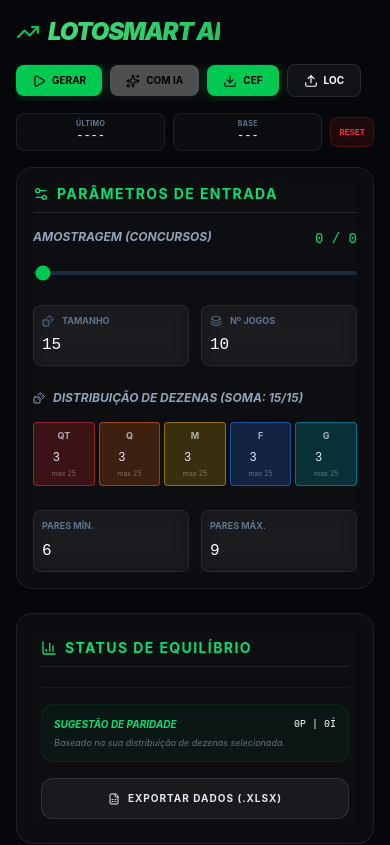
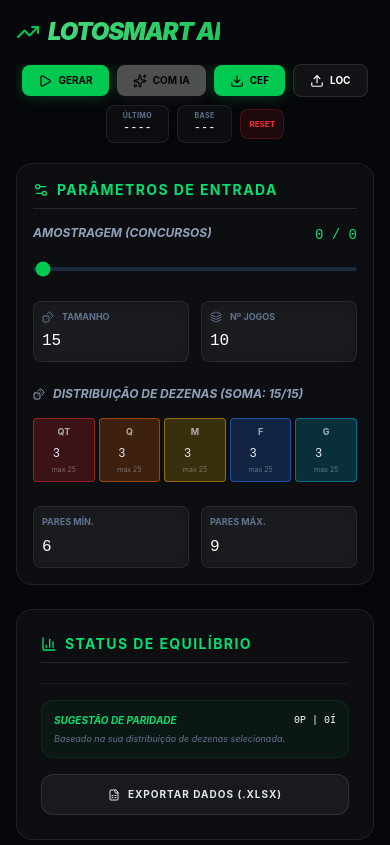
Before and after one commit to ZivrimPompom/LotoFacil-JS, a React (Vite) app: page / in a window 390 px wide. Shown: the top 845 px of the page. Built offline with nearby package versions, Linux system fonts and the light colour scheme.

Commit message:
feat: Improve header layout and styling
Adjusted header layout for better responsiveness and alignment. Enhanced text styles and positioning for improved readability and visual appeal.

```diff
--- a/src/App.tsx
+++ b/src/App.tsx
@@ -430,8 +430,8 @@ export default function App() {
   return (
      <div className="min-h-screen lg:h-screen flex flex-col p-4 md:p-6 gap-4 md:gap-6 font-sans overflow-x-hidden">
       {/* Top Header */}
-      <header className="flex flex-col xl:flex-row justify-between items-start xl:items-center gap-4 shrink-0">
-        <div className="flex flex-col w-full xl:w-auto">
+      <header className="flex flex-col xl:flex-row justify-between items-center xl:items-center gap-4 shrink-0">
+        <div className="flex flex-col w-full xl:w-auto items-start text-left">
           <div className="flex justify-between items-center w-full xl:w-auto">
             <h1 className="text-2xl md:text-3xl font-black tracking-tighter uppercase italic gradient-text flex items-center gap-2">
               <TrendingUp className="w-6 h-6 md:w-8 md:h-8 text-green-500" />
@@ -447,12 +447,11 @@ export default function App() {
               />
             </div>
           </div>
-          <p className="text-[10px] md:text-xs text-slate-500 font-mono tracking-widest hidden sm:block">ANALISADOR ESTATÍSTICO DE ALTA PERFORMANCE</p>
+          <p className="text-[9px] md:text-xs text-slate-500 font-mono tracking-widest hidden sm:block mt-0.5">ANALISADOR ESTATÍSTICO DE ALTA PERFORMANCE</p>
         </div>
 
-        <div className="flex flex-col sm:flex-row gap-3 w-full xl:w-auto">
-          {/* Main Action Buttons */}
-          <div className="flex gap-2 w-full xl:w-auto items-center justify-start sm:justify-end overflow-x-auto pb-1 xl:pb-0 custom-scrollbar">
+        <div className="flex flex-wrap gap-2 w-full xl:w-auto items-center justify-center sm:justify-end overflow-x-auto pb-1 xl:pb-0 custom-scrollbar">
+          {/* Action Buttons */}
           <button
               onClick={loadMockData}
               className="bg-green-500 hover:bg-green-400 text-black font-bold px-4 py-2 md:px-5 md:py-3 rounded-lg transition-all glow-green uppercase text-[10px] md:text-sm flex items-center gap-1.5 shrink-0"
@@ -490,29 +489,25 @@ export default function App() {
             <span className="hidden sm:inline">Local</span>
             <span className="sm:hidden">LOC</span>
           </button>
-          </div>
 
-          {/* Stats and Reset */}
-          <div className="flex gap-2 w-full xl:w-auto items-center justify-start sm:justify-end">
-            <div className="glass px-2 md:px-3 py-1.5 rounded-lg text-right flex-1 sm:flex-none flex flex-col justify-center min-w-fit">
+          {/* Stats */}
+          <div className="glass px-2 md:px-3 py-1.5 rounded-lg text-right flex flex-col justify-center min-w-fit shrink-0">
             <span className="block text-[7px] md:text-[8px] uppercase text-slate-500 font-bold tracking-wider leading-tight text-center sm:text-right">Último</span>
             <span className="block text-xs md:text-base font-mono text-white leading-tight text-center sm:text-right px-2">{data.length || '----'}</span>
           </div>
-            <div className="glass px-2 md:px-3 py-1.5 rounded-lg text-right flex-1 sm:flex-none flex flex-col justify-center min-w-fit">
+          <div className="glass px-2 md:px-3 py-1.5 rounded-lg text-right flex flex-col justify-center min-w-fit shrink-0">
             <span className="block text-[7px] md:text-[8px] uppercase text-slate-500 font-bold tracking-wider leading-tight text-center sm:text-right">Base</span>
             <span className="block text-xs md:text-base font-mono text-white leading-tight text-center sm:text-right px-2">{data.length || '---'}</span>
           </div>
 
-            <div className="flex gap-2 shrink-0">
+          {/* Reset */}
           <button
               onClick={resetParams}
-                  className="bg-red-500/10 border border-red-500/20 hover:bg-red-500/20 text-red-500 font-bold p-2 md:px-3 md:py-2 rounded-lg transition-all uppercase text-[8px] md:text-[10px]"
+              className="bg-red-500/10 border border-red-500/20 hover:bg-red-500/20 text-red-500 font-bold p-2 md:px-4 md:py-3 rounded-lg transition-all uppercase text-[8px] md:text-[10px] shrink-0"
               title="Resetar"
             >
               Reset
           </button>
-            </div>
-          </div>
         </div>
       </header>
 
@@ -735,7 +730,7 @@ export default function App() {
                     transition={{ delay: idx * 0.05 }}
                     className="flex flex-col md:flex-row items-center gap-4 bg-white/5 p-4 rounded-xl border border-white/5 hover:border-green-500/30 transition-colors group"
                   >
-                    <div className="text-[10px] font-mono text-slate-500 md:rotate-180 flex items-center md:block shrink-0 md:[writing-mode:vertical-rl]">
+                    <div className="text-[10px] font-mono text-slate-500 md:rotate-180 flex items-center md:block shrink-0 md:[writing-mode:vertical-rl] whitespace-nowrap">
                       JOGO {(idx + 1).toString().padStart(2, '0')}
                     </div>
                     <div className="flex flex-wrap justify-center md:justify-start gap-1.5 flex-grow">
```
Lines whose indentation alone changed are shown as unchanged.
